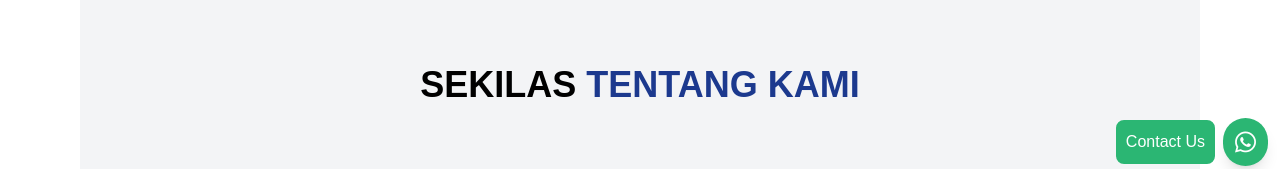
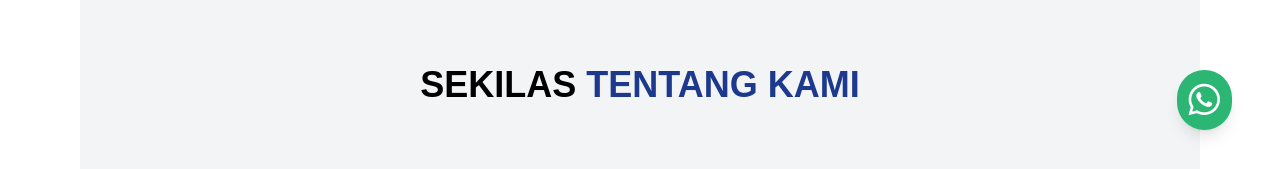
Before and after one commit to bayufrd/stigeotextile, a Next.js app: page / in a window 1280 px wide. Shown: the part 622-791 px from the top of the page. Built offline with nearby package versions, Linux system fonts and the light colour scheme.

Commit message:
Update FloatingWhatsAppButton.js

```diff
--- a/src/app/components/FloatingWhatsAppButton.js
+++ b/src/app/components/FloatingWhatsAppButton.js
@@ -1,26 +1,37 @@
 "use client";
 
-import Link from "next/link";
-import { addressData } from '../data/addressData';
+import { useState } from "react";
 
 const FloatingWhatsAppButton = () => {
+  const [position, setPosition] = useState({
+    bottom: '3rem',
+    right: '3rem',
+  });
+
+  // Function to generate random position within the viewport
+  const getRandomPosition = () => {
+    const randomBottom = `${Math.floor(Math.random() * 60)}rem`; // Random bottom between 0 and 60rem
+    const randomRight = `${Math.floor(Math.random() * 60)}rem`; // Random right between 0 and 60rem
+    setPosition({
+      bottom: randomBottom,
+      right: randomRight,
+    });
+  };
+
   return (
-    <div className="fixed bottom-3 right-3 flex items-center space-x-2">
-      {/* "Contact Us" Text Block with Green Background and White Text */}
-      <div className="border-2 border-[#2BB673] bg-[#2BB673] text-white p-2 rounded-lg flex items-center justify-center">
-        Contact Us
-      </div>
-
+    <div
+      className="fixed"
+      style={{ bottom: position.bottom, right: position.right }}
+      onClick={getRandomPosition} // Change position on click
+    >
       {/* WhatsApp Button */}
-      <Link
-        href={`https://wa.me/${addressData.whatsapp}`}
-        target="_blank"
-        rel="noopener noreferrer"
+      <div
         className="bg-[#2BB673] text-white p-3 rounded-full shadow-lg hover:bg-green-600 transition-all duration-300 flex items-center justify-center"
         style={{ cursor: 'pointer' }} // Ensure the cursor is not obstructed
+        onClick={getRandomPosition} // Change position on click
       >
-        <i className="fab fa-whatsapp text-2xl"></i>
-      </Link>
+        <i className="fab fa-whatsapp text-4xl"></i>
+      </div>
     </div>
   );
 };
```
